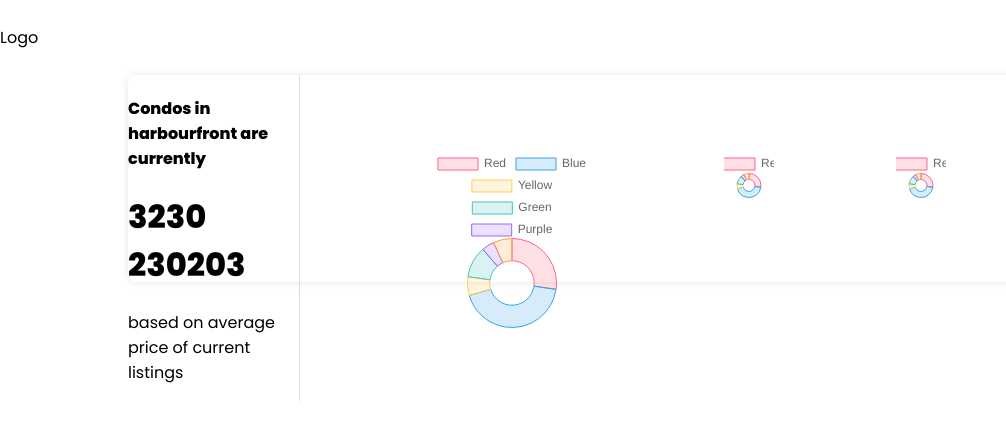
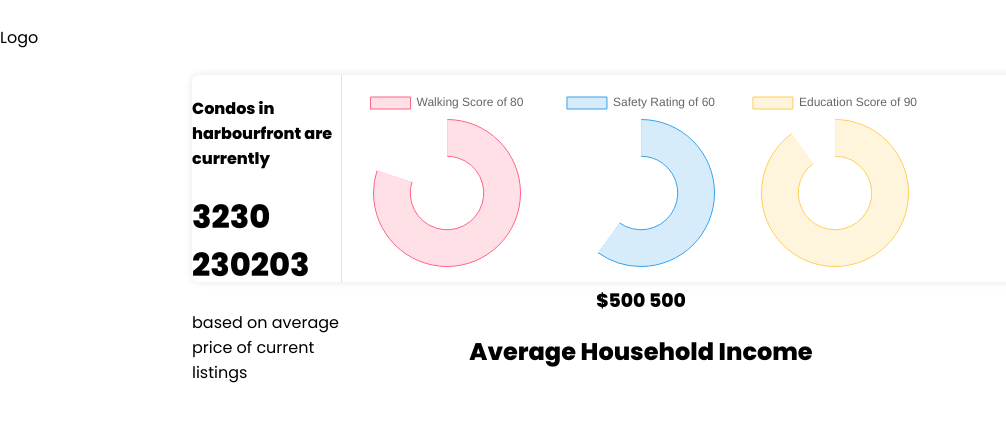
Before and after one commit to alex-polus/HackTheNorth, a React (Create React App) app: page /house in a window 1280 px wide. Shown: the top 422 px of the page, without its empty margins (0-1006 px from the left). Built offline with nearby package versions, Linux system fonts and the light colour scheme.

Commit message:
add images

```diff
--- a/src/Components/HouseRect.tsx
+++ b/src/Components/HouseRect.tsx
@@ -5,27 +5,37 @@
 import React from "react";
 import "./HouseRect.css";
 const data = {
-  labels: ["Red", "Blue", "Yellow", "Green", "Purple", "Orange"],
+  labels: ["Walking Score of 80"],
+  datasets: [
+    {
+      label: "Walking Score",
+      data: [80, 20],
+      backgroundColor: ["rgba(255, 99, 132, 0.2)", "white"],
+      borderColor: ["rgba(255, 99, 132, 1)", "white"],
+      borderWidth: 1,
+    },
+  ],
+};
+const data2 = {
+  labels: ["Safety Rating of 60"],
   datasets: [
     {
       label: "# of Votes",
-      data: [12, 19, 3, 5, 2, 3],
-      backgroundColor: [
-        "rgba(255, 99, 132, 0.2)",
-        "rgba(54, 162, 235, 0.2)",
-        "rgba(255, 206, 86, 0.2)",
-        "rgba(75, 192, 192, 0.2)",
-        "rgba(153, 102, 255, 0.2)",
-        "rgba(255, 159, 64, 0.2)",
-      ],
-      borderColor: [
-        "rgba(255, 99, 132, 1)",
-        "rgba(54, 162, 235, 1)",
-        "rgba(255, 206, 86, 1)",
-        "rgba(75, 192, 192, 1)",
-        "rgba(153, 102, 255, 1)",
-        "rgba(255, 159, 64, 1)",
-      ],
+      data: [60, 40],
+      backgroundColor: ["rgba(54, 162, 235, 0.2)", "white"],
+      borderColor: ["rgba(54, 162, 235, 1)", "white"],
+      borderWidth: 1,
+    },
+  ],
+};
+const data3 = {
+  labels: ["Education Score of 90"],
+  datasets: [
+    {
+      label: "# of Votes",
+      data: [90, 10],
+      backgroundColor: ["rgba(255, 206, 86, 0.2)", "white"],
+      borderColor: ["rgba(255, 206, 86, 1)", "white"],
       borderWidth: 1,
     },
   ],
@@ -34,7 +44,7 @@
   return (
     <Box
       style={{
-        width: "80%",
+        width: "70%",
         height: 207,
 
         borderRadius: "8px",
@@ -52,16 +62,20 @@
           <h1>3230 230203</h1>
           <p>based on average price of current listings</p>
         </Grid>
-        <Divider orientation="vertical" flexItem />
-        <Grid container item md={9} justifyContent="space-evenly">
+        <Divider orientation="vertical" flexItem style={{ height: 207 }} />
+        <Grid container item md={8} justifyContent="space-evenly">
           <Box style={{ width: 180, height: 180 }}>
             <Doughnut data={data} />
           </Box>
-          <Box style={{ width: 50, height: 50 }}>
-            <Doughnut data={data} />
+          <Box style={{ width: 180, height: 180 }}>
+            <Doughnut data={data2} />
           </Box>
-          <Box style={{ width: 50, height: 50 }}>
-            <Doughnut data={data} />
+          <Box style={{ width: 180, height: 180 }}>
+            <Doughnut data={data3} />
+          </Box>
+          <Box style={{ textAlign: "center" }}>
+            <h3>$500 500</h3>
+            <h2>Average Household Income</h2>
           </Box>
         </Grid>
       </Grid>
```
Also changed, not shown: src/img/graphthing.png (added).
